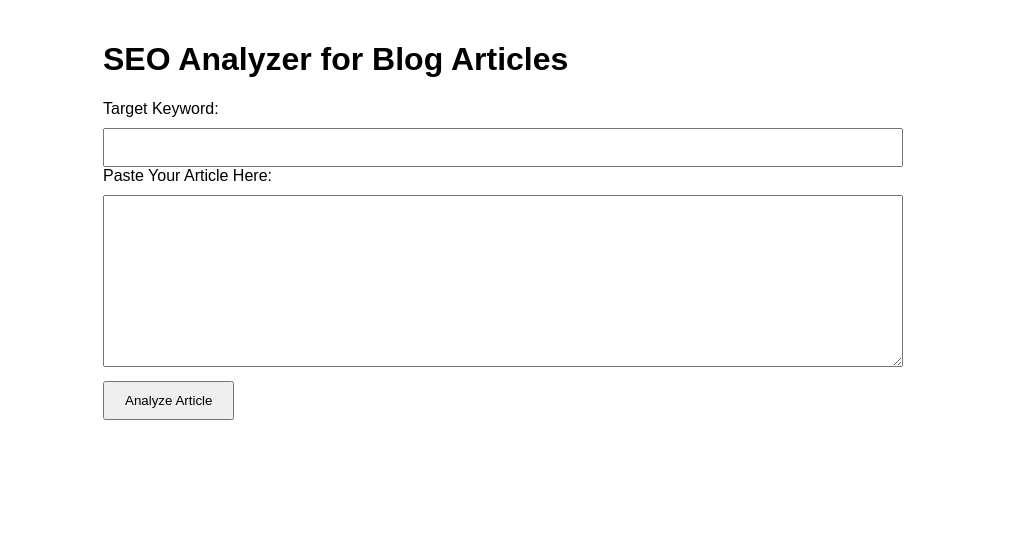
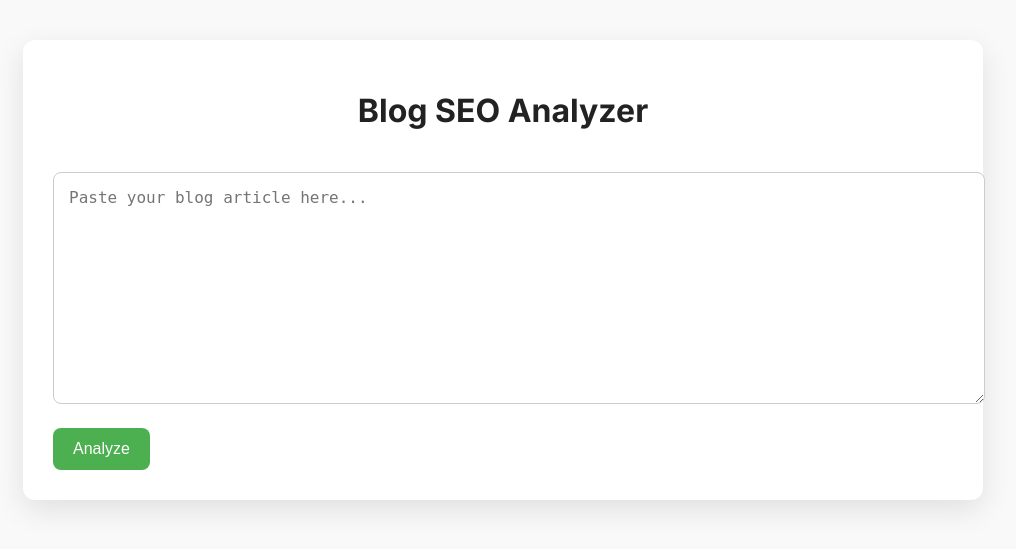
Before and after one commit to TarekWeslati/Name-blog-seo-analyzer, a Flask app: page / in a window 1280 px wide. Shown: the top 549 px of the page, without its empty margins (137-1153 px from the left). Run offline with Flask 3, Linux system fonts and the light colour scheme.

Commit message:
Update index.html

```diff
--- a/templates/index.html
+++ b/templates/index.html
@@ -2,52 +2,97 @@
 <html lang="en">
 <head>
     <meta charset="UTF-8">
-    <title>SEO Article Analyzer</title>
+    <meta name="viewport" content="width=device-width, initial-scale=1.0">
+    <title>SEO Blog Analyzer</title>
+    <link href="https://fonts.googleapis.com/css2?family=Inter:wght@400;700&display=swap" rel="stylesheet">
     <style>
         body {
-            font-family: Arial, sans-serif;
-            padding: 20px;
-            max-width: 800px;
-            margin: auto;
+            font-family: 'Inter', sans-serif;
+            background: #f9f9f9;
+            margin: 0;
+            padding: 0;
         }
-        textarea, input[type="text"] {
+        .container {
+            max-width: 900px;
+            margin: 40px auto;
+            background: #fff;
+            padding: 30px;
+            box-shadow: 0 10px 30px rgba(0, 0, 0, 0.1);
+            border-radius: 12px;
+        }
+        h1 {
+            text-align: center;
+            color: #222;
+        }
+        textarea {
             width: 100%;
-            padding: 10px;
-            margin-top: 10px;
-            box-sizing: border-box;
-        }
-        input[type="submit"] {
-            padding: 10px 20px;
-            margin-top: 10px;
-        }
-        .result {
-            background-color: #f0f0f0;
+            height: 200px;
             padding: 15px;
             margin-top: 20px;
-            border-left: 5px solid #007BFF;
+            font-size: 16px;
+            border: 1px solid #ccc;
+            border-radius: 8px;
+            resize: vertical;
+        }
+        button {
+            background-color: #4CAF50;
+            color: white;
+            padding: 12px 20px;
+            margin-top: 20px;
+            border: none;
+            border-radius: 8px;
+            cursor: pointer;
+            font-size: 16px;
+        }
+        button:hover {
+            background-color: #45a049;
+        }
+        .results {
+            margin-top: 30px;
+        }
+        .results h2 {
+            color: #333;
+        }
+        .result-box {
+            background: #f1f1f1;
+            padding: 15px;
+            border-radius: 8px;
+            margin-top: 10px;
+            line-height: 1.6;
         }
     </style>
 </head>
 <body>
-    <h1>SEO Analyzer for Blog Articles</h1>
-    <form method="POST">
-        <label for="keyword">Target Keyword:</label>
-        <input type="text" name="keyword" id="keyword" required>
+    <div class="container">
+        <h1>Blog SEO Analyzer</h1>
+        <form method="POST">
+            <textarea name="article" placeholder="Paste your blog article here..." required></textarea>
+            <button type="submit">Analyze</button>
+        </form>
 
-        <label for="article">Paste Your Article Here:</label>
-        <textarea name="article" id="article" rows="10" required></textarea>
+        {% if result %}
+        <div class="results">
+            <h2>SEO Analysis</h2>
+            <div class="result-box">
+                <strong>Total Words:</strong> {{ result.total_words }}<br>
+                <strong>Primary Keyword:</strong> {{ result.primary_kw }}<br>
+                <strong>Secondary Keywords:</strong> {{ result.secondary_kws|join(', ') }}<br>
+                <strong>Keyword Density:</strong> {{ result.density }}%<br>
+            </div>
 
-        <input type="submit" value="Analyze Article">
-    </form>
+            <h2>Suggested Headings</h2>
+            <div class="result-box">
+                <strong>H1:</strong> {{ result.headings.h1 }}<br>
+                <strong>H2:</strong> {{ result.headings.h2|join('<br>') }}<br>
+                <strong>H3:</strong> {{ result.headings.h3|join('<br>') }}
+            </div>
 
-    {% if result %}
-    <div class="result">
-        <h2>Analysis Results:</h2>
-        <p><strong>Total Words:</strong> {{ result.total_words }}</p>
-        <p><strong>Keyword:</strong> {{ result.keyword }}</p>
-        <p><strong>Keyword Occurrences:</strong> {{ result.keyword_count }}</p>
-        <p><strong>Keyword Density:</strong> {{ result.density }}%</p>
+            <h2>Rewritten Article</h2>
+            <div class="result-box">
+                {{ result.rewritten }}
+            </div>
+        </div>
+        {% endif %}
     </div>
-    {% endif %}
 </body>
 </html>
```
